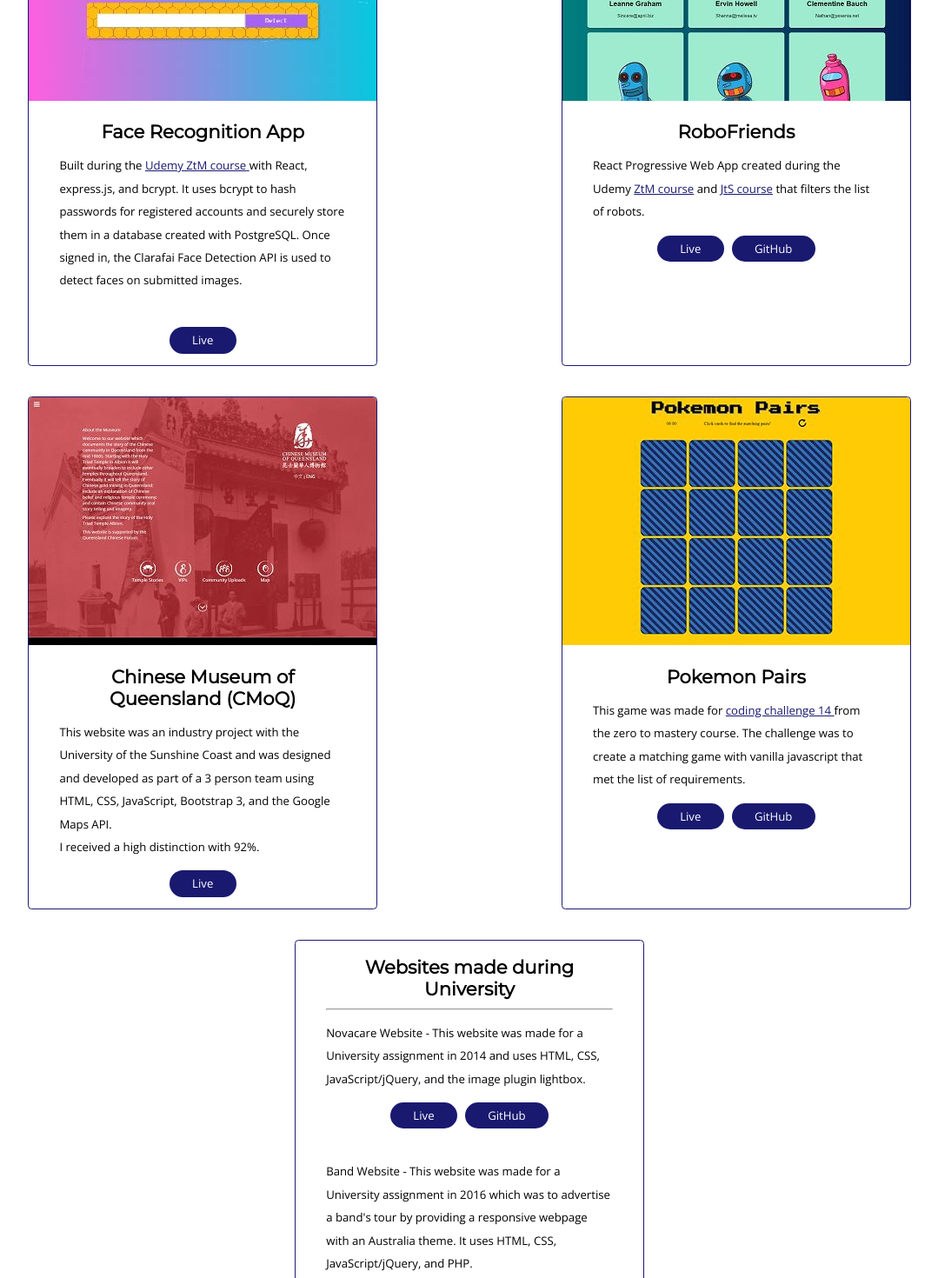
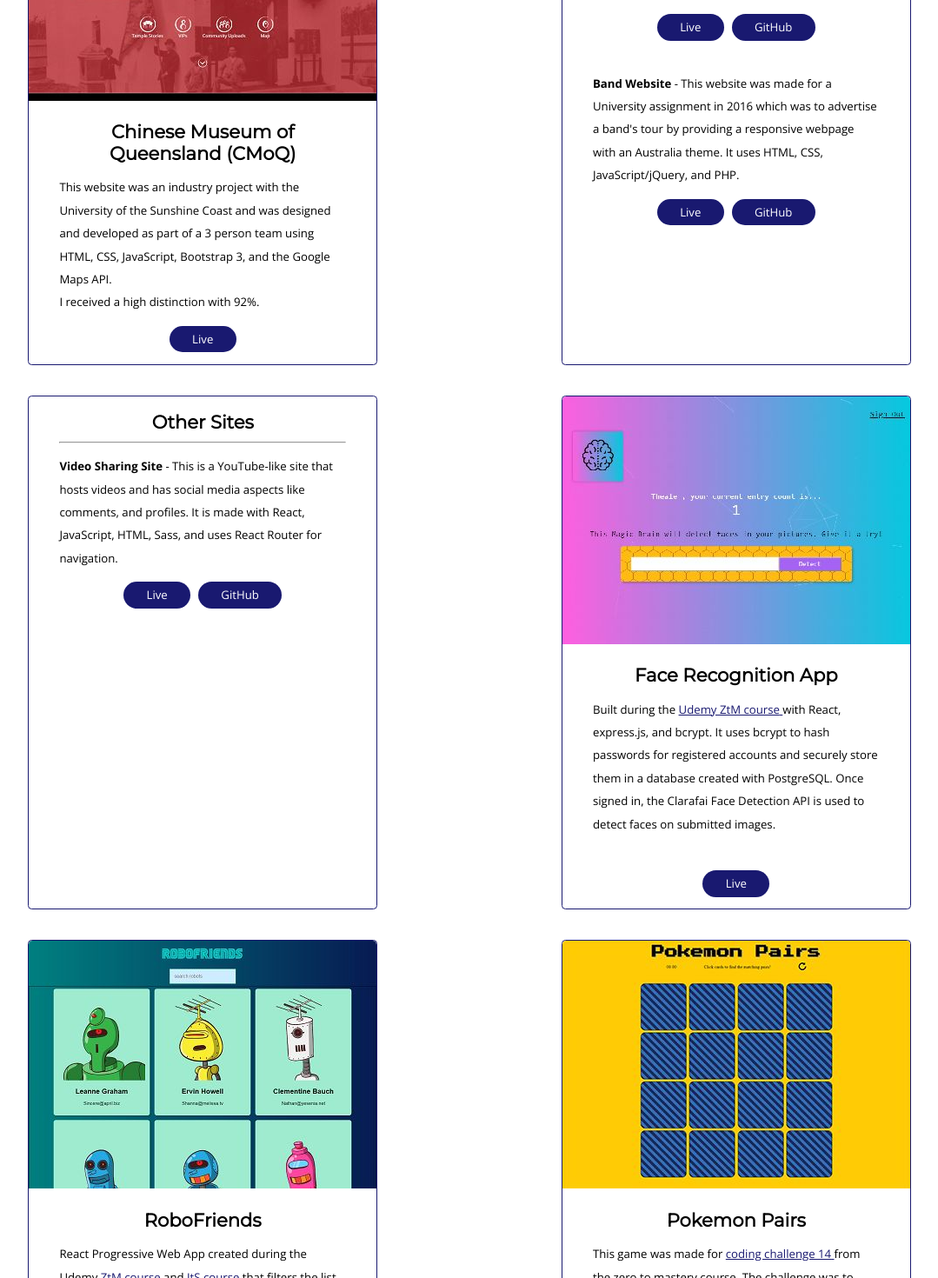
Before and after one commit to Theale27/theale27.github.io, a React (Create React App) app: page /projects in a window 1280 px wide. Shown: the part 300-1770 px from the top of the page at 87% size, without its empty margins (100-1179 px from the left). Built offline with nearby package versions, Linux system fonts and the light colour scheme.

Commit message:
Added the Video Sharing Site

```diff
--- a/package.json
+++ b/package.json
@@ -4,7 +4,7 @@
   "private": true,
   "dependencies": {
     "gh-pages": "^2.0.1",
-    "node-sass": "^4.11.0",
+    "node-sass": "^4.12.0",
     "react": "^16.8.4",
     "react-dom": "^16.8.4",
     "react-router-dom": "^4.4.0",
--- a/src/components/projects.js
+++ b/src/components/projects.js
@@ -10,6 +10,98 @@ class Projects extends Component {
     return (
       <main>
         <section id="projects-container">
+          <div className="project">
+            <img src={img_cmoq} alt="Project" />
+            <div className="p-info">
+              <h3>Chinese Museum of Queensland (CMoQ)</h3>
+              <p>
+                This website was an industry project with the University of the
+                Sunshine Coast and was designed and developed as part of a 3
+                person team using HTML, CSS, JavaScript, Bootstrap 3, and the
+                Google Maps API.
+                <br />I received a high distinction with 92%.
+              </p>
+              <div className="btns">
+                <a href="http://cmoq.com.au/" className="live-btn">
+                  Live
+                </a>
+              </div>
+            </div>
+          </div>
+          <div className="project">
+            <div className="p-info">
+              <h3>Websites made during University</h3>
+              <hr />
+              <p>
+                <strong>Novacare Website</strong> - This website was made for a
+                University assignment in 2014 and uses HTML, CSS,
+                JavaScript/jQuery, and the image plugin lightbox.
+              </p>
+              <div className="btns">
+                <a
+                  href="https://theale27.github.io/Novacare-Website/index.html"
+                  className="live-btn"
+                >
+                  Live
+                </a>
+                <a
+                  href="https://github.com/theale27/Novacare-Website"
+                  className="github-btn"
+                >
+                  GitHub
+                </a>
+              </div>
+              <br />
+              <p>
+                <strong>Band Website</strong> - This website was made for a
+                University assignment in 2016 which was to advertise a band's
+                tour by providing a responsive webpage with an Australia theme.
+                It uses HTML, CSS, JavaScript/jQuery, and PHP.
+              </p>
+              <div className="btns">
+                <a
+                  href="https://band-website-2016.herokuapp.com"
+                  className="live-btn"
+                >
+                  Live
+                </a>
+                <a
+                  href="https://github.com/theale27/Band-Website"
+                  className="github-btn"
+                >
+                  GitHub
+                </a>
+              </div>
+            </div>
+          </div>
+
+          <div className="project">
+            <div className="p-info">
+              <h3>Other Sites</h3>
+              <hr />
+              <p>
+                <strong>Video Sharing Site</strong> - This is a YouTube-like
+                site that hosts videos and has social media aspects like
+                comments, and profiles. It is made with React, JavaScript, HTML,
+                Sass, and uses React Router for navigation.
+              </p>
+              <div className="btns">
+                <a
+                  href="https://video-sharing-site.herokuapp.com/"
+                  className="live-btn"
+                >
+                  Live
+                </a>
+                <a
+                  href="https://github.com/theale27/Video-Sharing-Site"
+                  className="github-btn"
+                >
+                  GitHub
+                </a>
+              </div>
+            </div>
+          </div>
+
           <div className="project">
             <img src={img_faceRecognition} alt="Face Recognition App" />
             <div className="p-info">
@@ -81,24 +173,6 @@ class Projects extends Component {
             </div>
           </div>
           <div className="project">
-            <img src={img_cmoq} alt="Project" />
-            <div className="p-info">
-              <h3>Chinese Museum of Queensland (CMoQ)</h3>
-              <p>
-                This website was an industry project with the University of the
-                Sunshine Coast and was designed and developed as part of a 3
-                person team using HTML, CSS, JavaScript, Bootstrap 3, and the
-                Google Maps API.
-                <br />I received a high distinction with 92%.
-              </p>
-              <div className="btns">
-                <a href="http://cmoq.com.au/" className="live-btn">
-                  Live
-                </a>
-              </div>
-            </div>
-          </div>
-          <div className="project">
             <img src={img_pokemonPairs} alt="Pokemon Pairs" />
             <div className="p-info">
               <h3>Pokemon Pairs</h3>
@@ -128,52 +202,6 @@ class Projects extends Component {
               </div>
             </div>
           </div>
-          <div className="project">
-            <div className="p-info">
-              <h3>Websites made during University</h3>
-              <hr />
-              <p>
-                Novacare Website - This website was made for a University
-                assignment in 2014 and uses HTML, CSS, JavaScript/jQuery, and
-                the image plugin lightbox.
-              </p>
-              <div className="btns">
-                <a
-                  href="https://theale27.github.io/Novacare-Website/index.html"
-                  className="live-btn"
-                >
-                  Live
-                </a>
-                <a
-                  href="https://github.com/theale27/Novacare-Website"
-                  className="github-btn"
-                >
-                  GitHub
-                </a>
-              </div>
-              <br />
-              <p>
-                Band Website - This website was made for a University assignment
-                in 2016 which was to advertise a band's tour by providing a
-                responsive webpage with an Australia theme. It uses HTML, CSS,
-                JavaScript/jQuery, and PHP.
-              </p>
-              <div className="btns">
-                <a
-                  href="https://band-website-2016.herokuapp.com"
-                  className="live-btn"
-                >
-                  Live
-                </a>
-                <a
-                  href="https://github.com/theale27/Band-Website"
-                  className="github-btn"
-                >
-                  GitHub
-                </a>
-              </div>
-            </div>
-          </div>
         </section>
       </main>
     );
```
Also changed, not shown: 1 other file (tests, documents, lock files or other folders).
